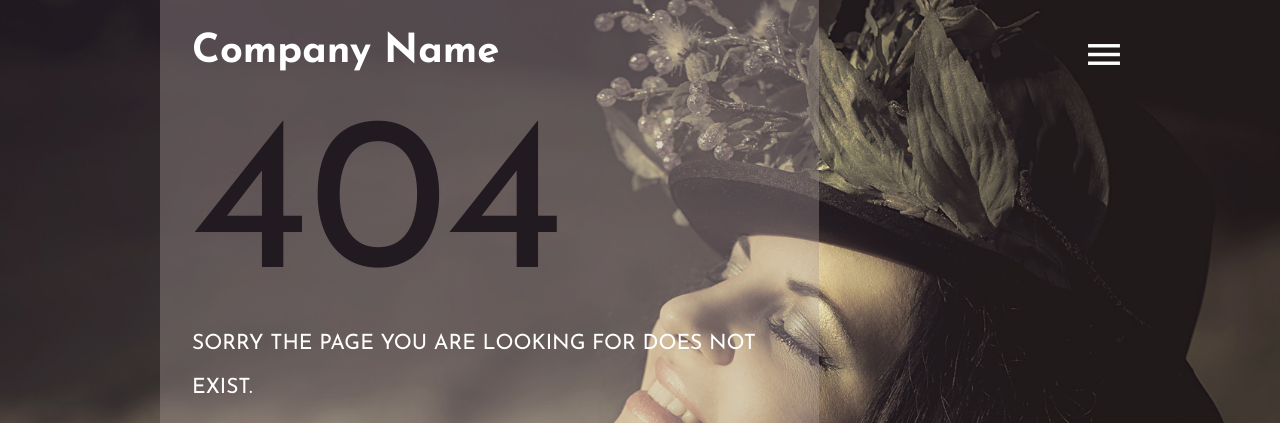
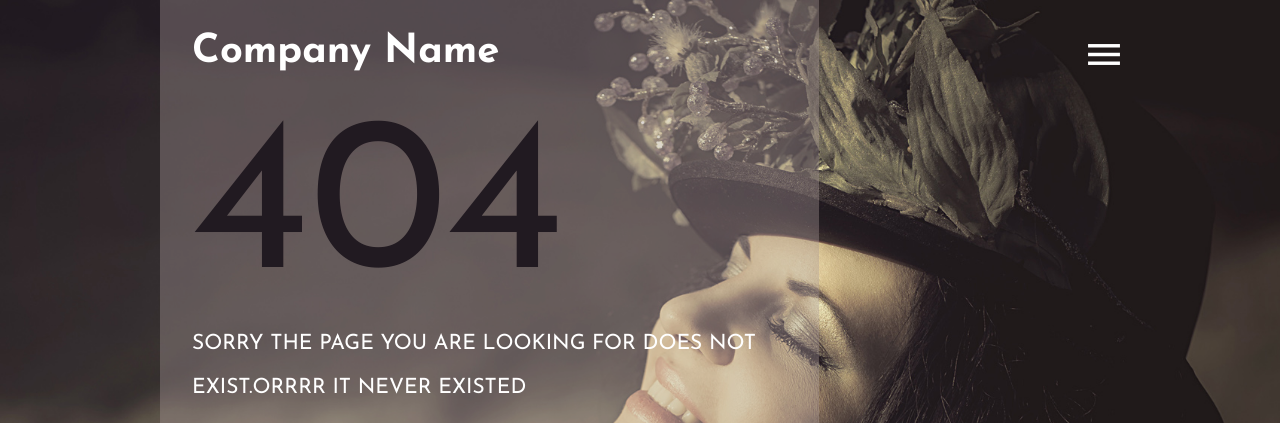
Before and after one commit to Rahuleus/demosite, a plain HTML site: page index.html in a window 1280 px wide. Shown: the top 423 px of the page. Drawn offline with Linux system fonts and the light colour scheme.

Commit message:
Update index.html
DEMO CHANGE

```diff
--- a/index.html
+++ b/index.html
@@ -28,7 +28,7 @@ License URL: http://creativecommons.org/licenses/by/3.0/
 						<div class="text">
 							<h1>Company Name</h1>
 							<h3>404</h3>
-							<h2>SORRY THE PAGE YOU ARE LOOKING FOR DOES NOT EXIST.</h2>
+							<h2>SORRY THE PAGE YOU ARE LOOKING FOR DOES NOT EXIST.ORRRR IT NEVER EXISTED</h2>
 							<div class="wthree">
 								<div class="back">
 									<a href="#">Back to home</a>
```
